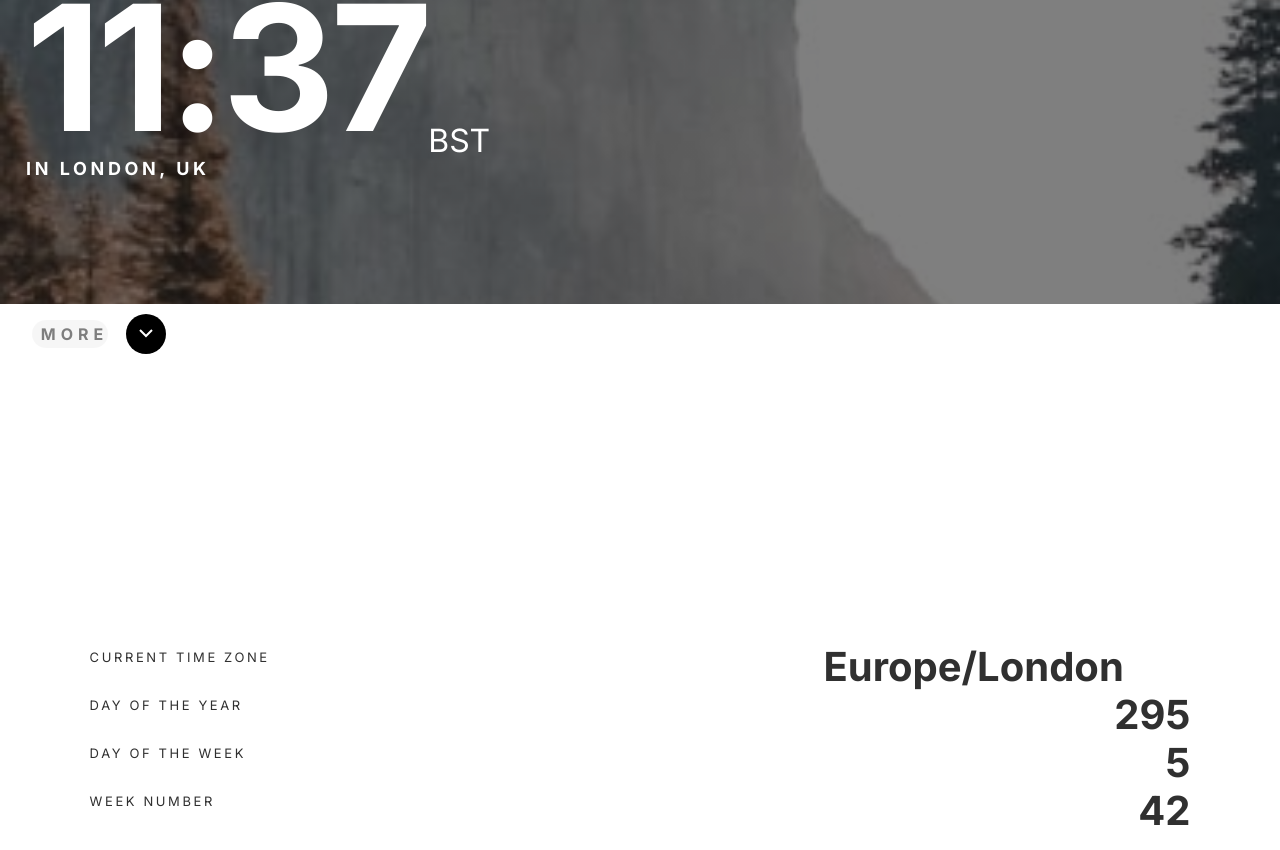
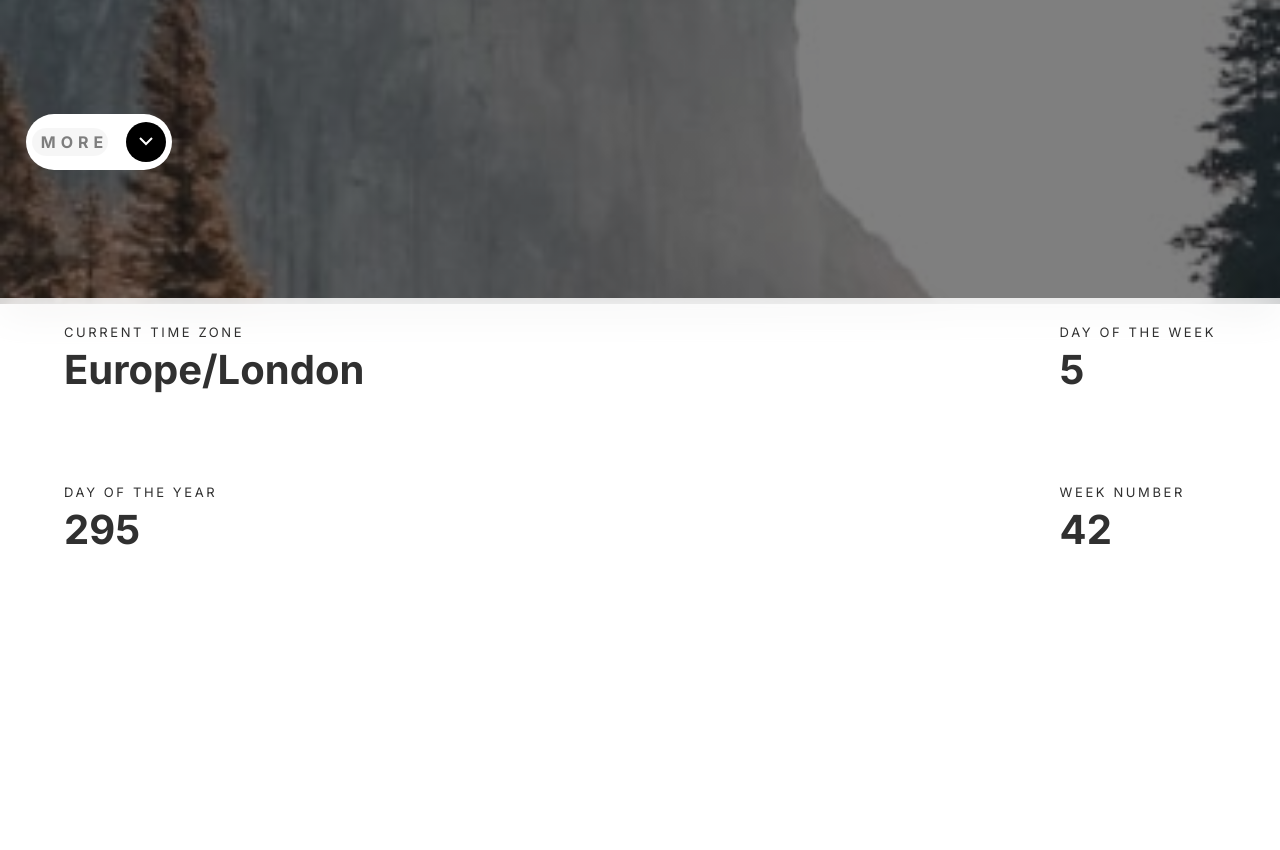
Before and after one commit to Alberto-12/the-clock-app, a React (Create React App) app: page / in a window 1280 px wide. Shown: the part 496-1346 px from the top of the page. After the commit the page ends 1154 px from the top, so only its background shows below. Built offline with nearby package versions, Linux system fonts and the light colour scheme.

Commit message:
working on the less div

```diff
--- a/src/components/less-div/Less.css
+++ b/src/components/less-div/Less.css
@@ -12,13 +12,13 @@
   background: rgba(255, 255, 255, 0.75);
   backdrop-filter: blur(20.3871px);
   color: white;
-  display: grid;
-  grid-template-columns: 2fr 1fr;
-  padding-top: 12%;
-  padding-left: 7%;
-  padding-right: 7%;
-  padding-bottom: 5%;
+  padding: 5%;
+}
 
+.section {
+  display: flex;
+  align-items: center;
+  justify-content: space-between;
 }
 
 .left-column {
@@ -42,10 +42,23 @@
 }
 
 .numbers {
-  text-align: end;
+  /*text-align: end;*/
 }
 
 @media (min-width: 768px) {
+
+  .section {
+    display: block;
+    align-items: initial;
+    justify-content: initial;
+    height: 10em;
+  }
+
+  .container {
+    display: flex;
+    justify-content: space-between;
+    align-items: center;
+  }
 
   .left-column {
     font-family: "Inter";
--- a/src/components/less-div/Less.js
+++ b/src/components/less-div/Less.js
@@ -2,17 +2,30 @@ import "./Less.css";
 
 const Less = () => {
     return (
-        <div id="less-div">
+        <div id="less-div" class="container">
+            <div className="section-container">
+          <div className="section">
           <p className="left-column">current time zone</p>
           <p className="right-column">Europe/London</p>
+          </div>
+          <div div className="section">
           <p className="left-column">day of the year</p>
           <p className="right-column numbers">295</p>
+          </div>
+          </div>
+          <div className="section-container">
+          <div div className="section">
           <p className="left-column">day of the week</p>
           <p className="right-column numbers">5</p>
+          </div>
+          <div div className="section">
           <p className="left-column">week number</p>
           <p className="right-column numbers">42</p>
+          </div>
+          </div>
+
         </div>
     )
 }
 
-export default Less
+export default Less;
--- a/src/components/more-div/More.css
+++ b/src/components/more-div/More.css
@@ -112,6 +112,10 @@
   }*/
 
 @media (min-width: 768px) {
+
+  #more-container {
+    margin-top: 20%;
+  }
   #icon {
     width: 24px;
     height: 24px;
```
